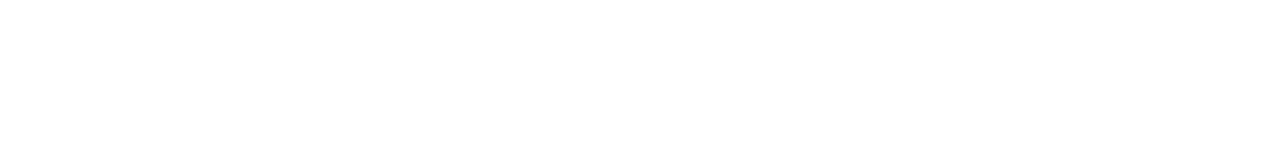
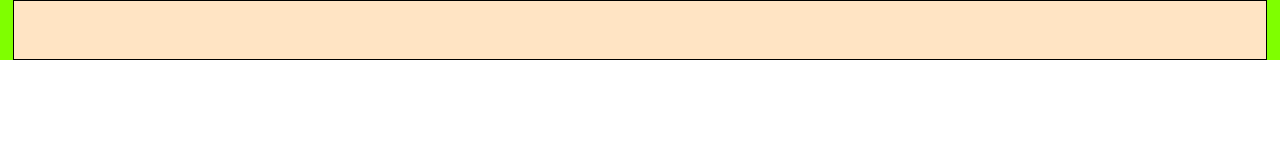
Before and after one commit to tahakyo/htmlcss-dropbox, a plain HTML site: page index.html in a window 1280 px wide. Drawn offline with Linux system fonts and the light colour scheme.

Commit message:
add header and .header-nav structure

```diff
--- a/css/style.css
+++ b/css/style.css
@@ -11,3 +11,23 @@ html {
     font-family: "open", sans-serif;
     font-size: 100%;
 }
+
+
+
+
+
+/* HEADER */
+
+header {
+    /* test struttura */
+    height: 60px;
+    background-color:chartreuse
+}
+
+.header-nav {
+    /* test struttura */
+    height: 100%;
+    border: 1px solid black;
+    margin: 0 13px;
+    background-color: bisque;
+}
--- a/index.html
+++ b/index.html
@@ -9,6 +9,9 @@
 </head>
 <body>
     <header>
+        <div class="header-nav">
+
+        </div>
 
     </header>
     <main>
```
